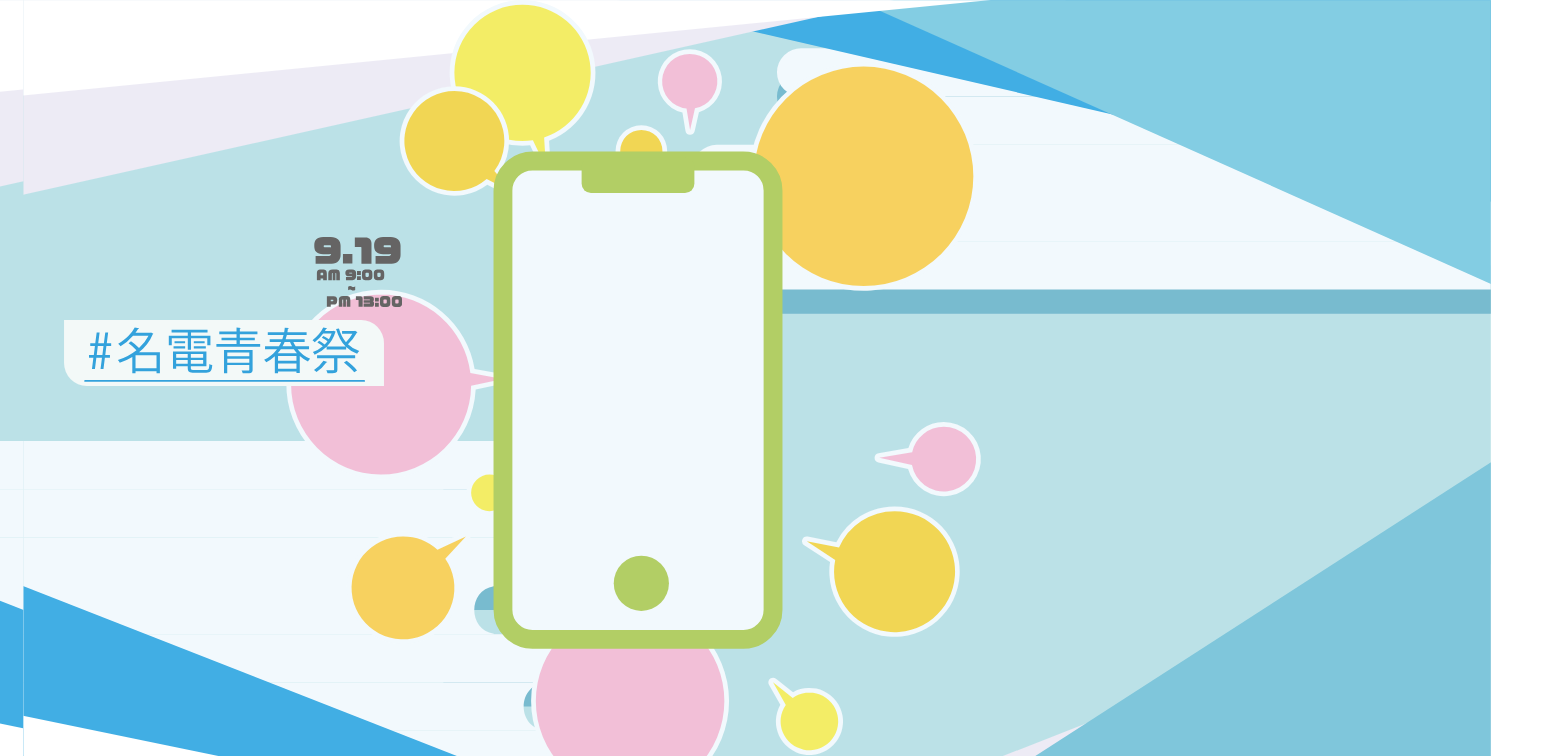
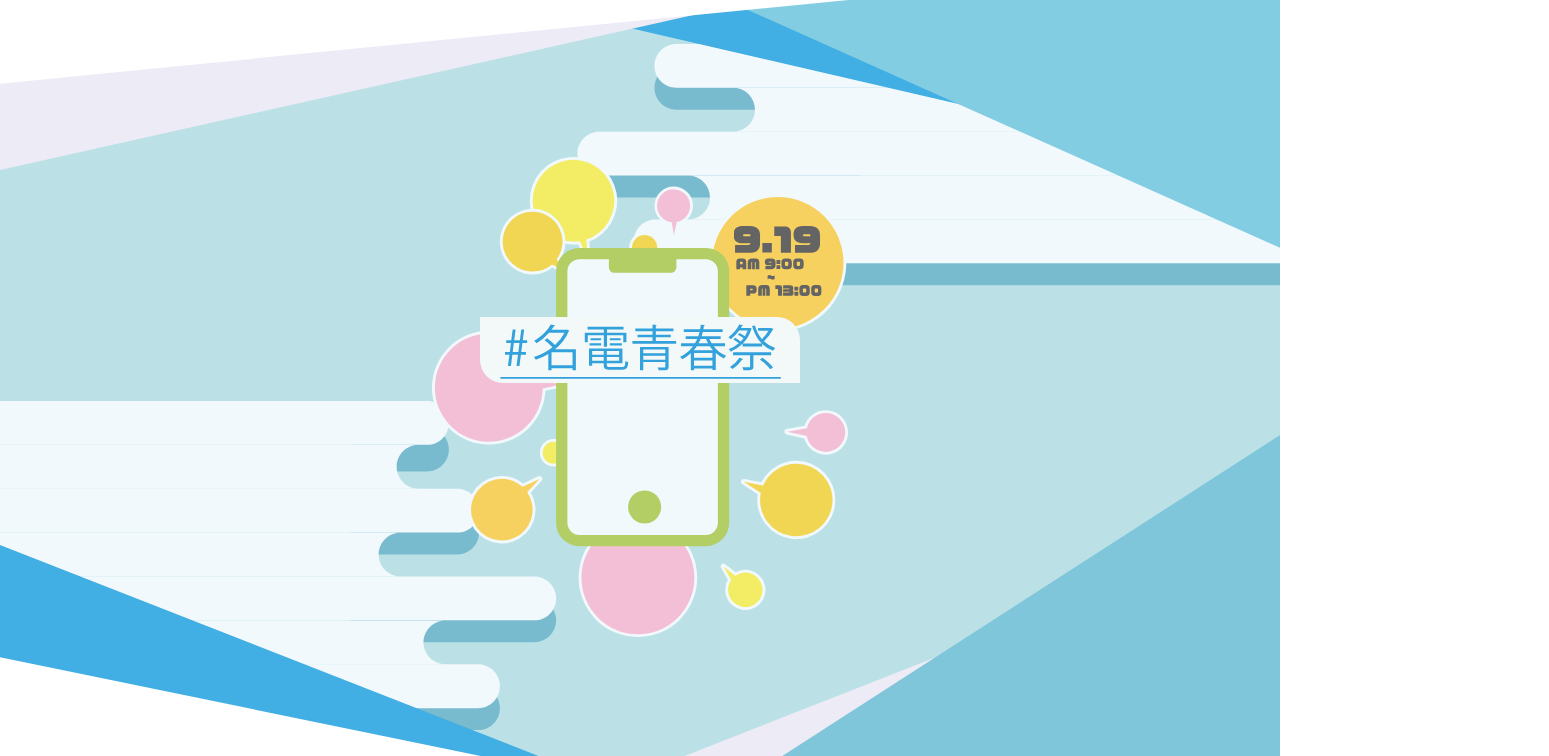
Before and after one commit to bita-tipi/mdn-fes-2022, a React (Create React App) app: page / in a window 1280 px wide. Shown: the top 756 px of the page, 1549 px wide, since content can reach past the window. Built offline with nearby package versions, Linux system fonts and the light colour scheme.

Commit message:
main修正前夕祭修正

```diff
--- a/src/routes/map.css
+++ b/src/routes/map.css
@@ -11,9 +11,9 @@
    }
 .setumei{
     background-color:#eeeeee;
-    height:40vh;
+    height:35vh;
     width:200vh;
-    maxwidth:100%;
+    max-width:100%;
     background-size: cover;
     min-width:46vh;
     position: absolute;
@@ -23,5 +23,5 @@
 .list{
     height:8vh;
     width:8vh;
-    transform: translate(550%, -150%);
+    transform: translate(250%, 120%);
 }
--- a/src/routes/map.tsx
+++ b/src/routes/map.tsx
@@ -10,10 +10,10 @@ function Map() {
     return (
         <div className="background_map">
             <Header/>
-            <div className="setumei">
             <Link to={"/list"}>
             <img src={map_list} className="list"/>
             </Link>
+            <div className="setumei">
 
             </div>
         </div>
--- a/src/routes/top.css
+++ b/src/routes/top.css
@@ -1,38 +1,34 @@
 .top_container {
-  height: 110vh;
-  width:15vh;
-  min-width: 110%;
-  min-height:100%;
   background-image: url("/src/assets/img/top_back.svg");
+  min-height: 100vh;
+  height:100vh;
+  display: flex;
+  flex-direction: column;
+  align-items: center;
+  justify-content: center;
+  font-size: calc(10px + 2vmin);
+  color: white;
+  background-repeat: no-repeat;
   background-size: cover;
-  background-attachment: fixed;
-  background-position: 43% top;
+  background-position: 41% 50%;
 }
 
 .top_center {
-  position: absolute;
-  transform: translate(5%, 0%);
   height:60vh;
-  width:50vh;
-  min-height:100%;
-  min-width:90%;
+  min-height:50vh;
 }
 
 .schedule {
-  height: 40vh;
+  height: 10vh;
   position: absolute;
   width:11vh;
-  transform: translate(357%, 35%);
-}
-
-.schedule img {
-  height: 100%;
+  transform: translate(-130%, 80%);
 }
 
 .top_link {
+  height:40vh;
+  transform: translate(-115%, 50%);
   position: absolute;
-  transform: translate(20%, 200%);
-  height:20vh;
   width:40vh;
 }
 
@@ -45,10 +41,3 @@
   bottom:0;
   right:0;
 }
-
-.left_over{
- position: absolute;
- transform: translate(-115%, -90%);
- min-height: 50vh;
- height: 90vh;
-}
--- a/src/routes/top.tsx
+++ b/src/routes/top.tsx
@@ -13,7 +13,6 @@ function Top() {
     return (
         <body className="top_container">
             <div>
-                <div className="top_container">
                     <img src={top_center} className="top_center"/>
                     <Link to={"/contents"} className="top_link">
                     <img src={top_link}/>
@@ -22,7 +21,6 @@ function Top() {
                         <img src={schedule} className="schedule"/>
                     </Link>
                     <img src={obi}  className="obi"/>
-                </div>
             </div>
         </body>
     );
--- a/src/routes/top_back.css
+++ b/src/routes/top_back.css
@@ -4,6 +4,7 @@
 
 .top_back {
   min-height: 100vh;
+  height:10vh;
   display: flex;
   flex-direction: column;
   align-items: center;
@@ -13,6 +14,12 @@
   background-image: url("/src/assets/img/under_back.svg");
   background-repeat: no-repeat;
   background-size: cover;
-  background-position: 38% 50%;
-
+  background-position: 41% 50%;
 }
+.under_center{
+height:60vh;
+min-height:50vh;
+}
+.under_link{
+  transform: translate(0%,-380%);
+}
--- a/src/routes/top_back.tsx
+++ b/src/routes/top_back.tsx
@@ -15,9 +15,9 @@ function Top_back() {
         <div>
             <header className="top_back">
                 <div>
-                <img src={under_center} className="top_center"/>
+                <img src={under_center}className="under_center"/>
                 <Link to={`/contents`}>
-                    <img src={top_link}/>
+                    <img src={top_link}className="under_link"/>
                 </Link>
 
                 </div>
```
Also changed, not shown: src/assets/img/top_back.svg.
